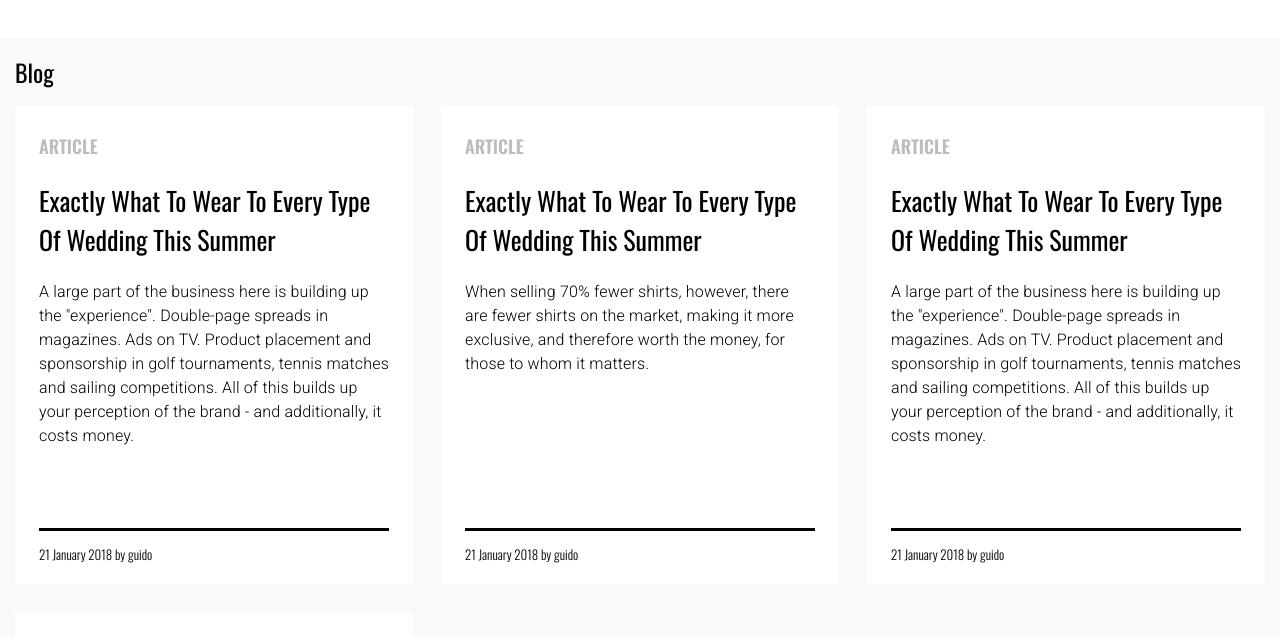
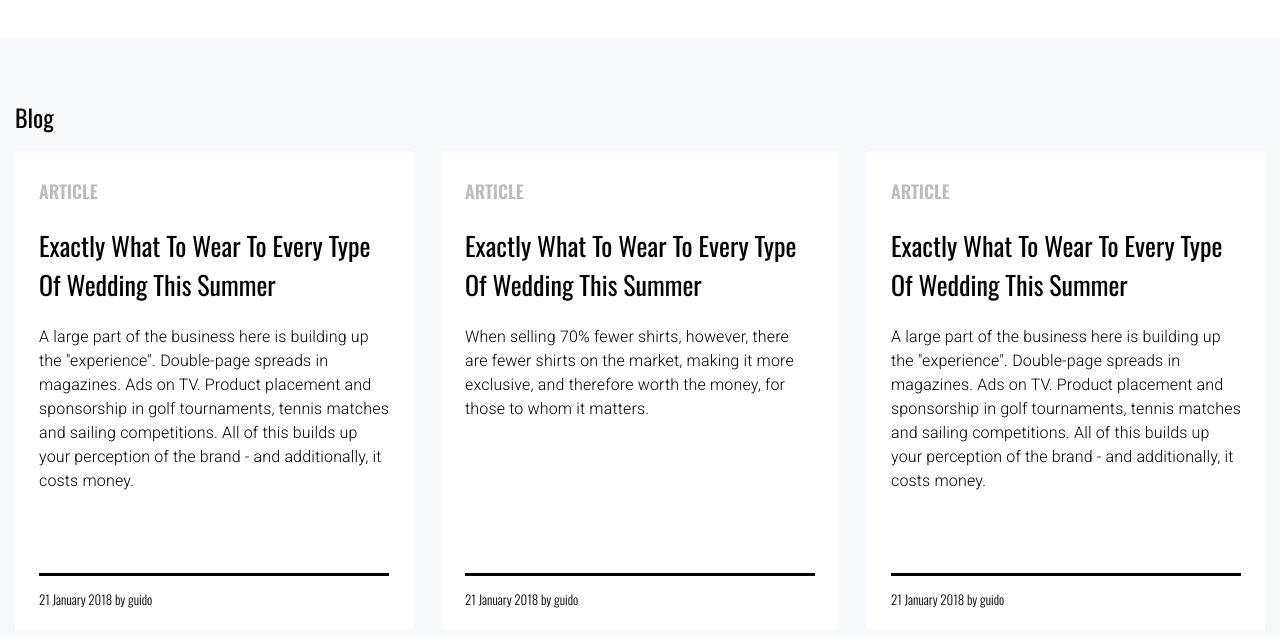
Before and after one commit to SaapereAude/lessons, a plain HTML site: page lesson_20/index.html in a window 1280 px wide. Shown: the part 6115-6752 px from the top of the page. Drawn offline with nearby package versions, Linux system fonts and the light colour scheme.

Commit message:
Update style.css

```diff
--- a/lesson_20/css/style.css
+++ b/lesson_20/css/style.css
@@ -1099,6 +1099,7 @@ body {
 }
 
 .blog {
+  padding: 45px 0;
   background-color: #F8F9FB;
 }
 .articles-blog {
```
